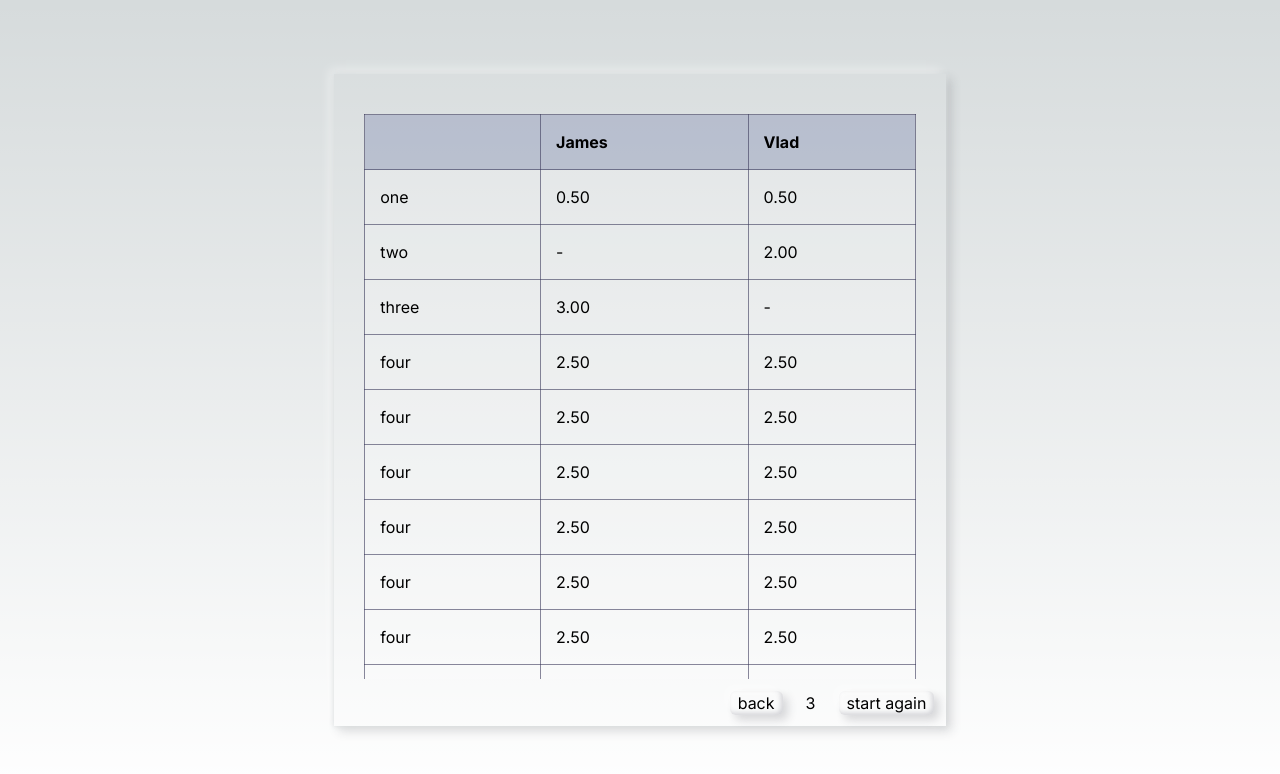
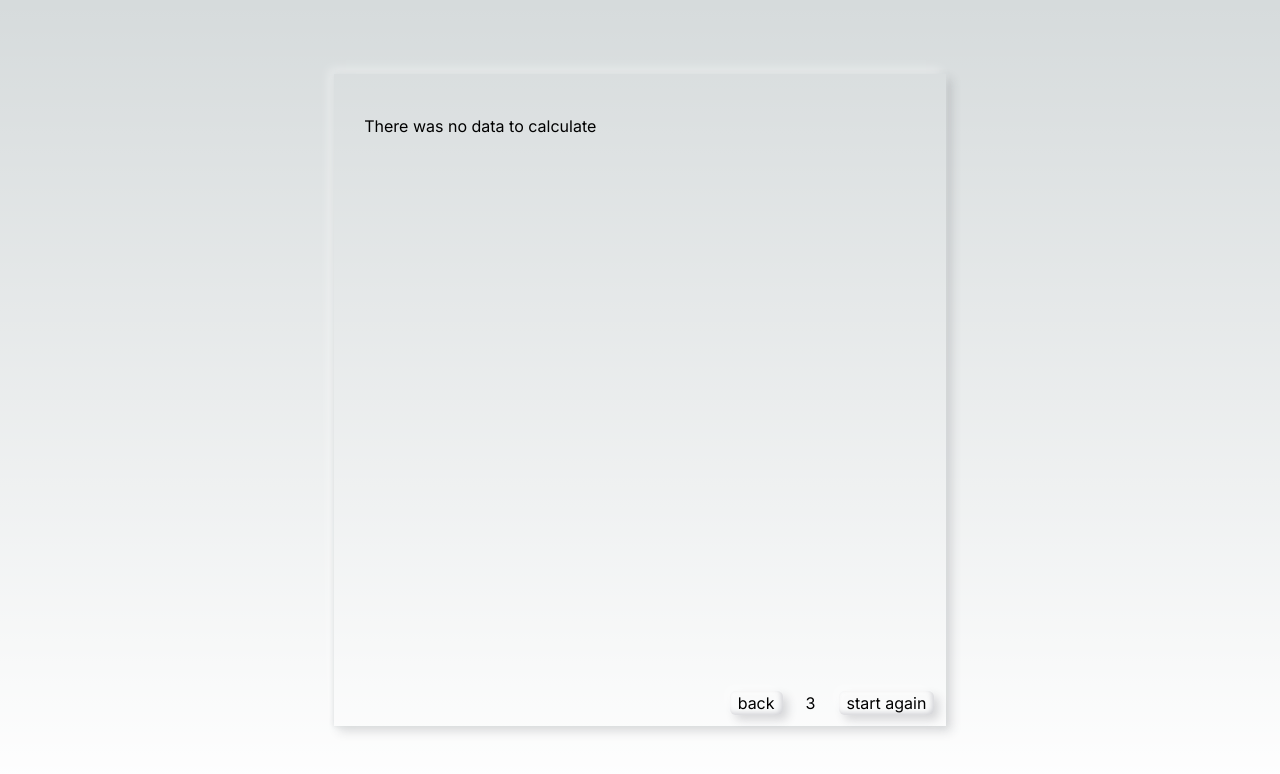
Before and after one commit to yoonlee201/split-money, a Next.js app: page /receipt in a window 1280 px wide. Shown: the top 774 px of the page. Built offline with nearby package versions, Linux system fonts and the light colour scheme.

Commit message:
finished

```diff
--- a/src/app/_components/mainPages/Menu.tsx
+++ b/src/app/_components/mainPages/Menu.tsx
@@ -5,19 +5,22 @@ import { Bill, Bill_, ItemProps } from '@/app/_components/Bill';
 import { PageRouteButton } from '@/app/_components/Button';
 import { Count } from '@/app/_components/Count';
 import { useState } from 'react';
+import { getLocalStorage, setLocalStorage } from '@/utils/localStorage';
 
 const Menu = () => {
-    const [people, setPeople] = useState<string[]>(
-        JSON.parse(localStorage.getItem('people') || '[]')
+    const [people, setPeople] = useState<string[]>(() =>
+        getLocalStorage('people', [])
     );
-    const [menu, setMenu] = useState<ItemProps[]>([
-        { name: '', cost: '', person: [] },
-    ]);
+    const [menu, setMenu] = useState<ItemProps[]>(() =>
+        getLocalStorage('menu', [{ name: '', cost: '', person: [] }])
+    );
 
-    const [tax, setTax] = useState('0');
-    const [tip, setTip] = useState('0');
-    const [taxUnit, setTaxUnit] = useState('$');
-    const [tipUnit, setTipUnit] = useState('%');
+    const [tax, setTax] = useState(() =>
+        getLocalStorage('tax', { tax: '0', taxUnit: '$' })
+    );
+    const [tip, setTip] = useState(() =>
+        getLocalStorage('tip', { tip: '0', tipUnit: '%' })
+    );
 
     const handlePlus = () => {
         setMenu([...menu, { name: '', cost: '', person: [] }]);
@@ -36,17 +39,16 @@ const Menu = () => {
     };
 
     const handleNextClick = () => {
-        localStorage.setItem(
+        setLocalStorage(
             'people',
-            JSON.stringify(people.filter(p => p !== ''))
+            people.filter(p => p !== '')
         );
-        localStorage.setItem(
+        setLocalStorage(
             'menu',
-            JSON.stringify(menu.filter(({ cost }) => cost !== ''))
+            menu.filter(({ cost }) => cost !== '')
         );
-        localStorage.setItem('tax', `"tax":${tax},"taxUnit":${taxUnit}`);
-        localStorage.setItem('tip', `"tip":${tip},"tipUnit":${tipUnit}`);
-        console.log(JSON.stringify(menu));
+        setLocalStorage('tax', tax);
+        setLocalStorage('tip', tip);
     };
 
     const getTotal = () => {
@@ -55,20 +57,18 @@ const Menu = () => {
             .reduce((sum, current) => sum + parseFloat(current.cost), 0);
 
         let tipTotal = 0;
-        if (tipUnit === '%') {
-            tipTotal = (total * parseFloat(tip)) / 100;
+        if (tip.tipUnit === '%') {
+            tipTotal = (total * parseFloat(tip.tip)) / 100;
         } else {
-            tipTotal = parseFloat(tip);
+            tipTotal = parseFloat(tip.tip);
         }
-        console.log(tipTotal);
 
         let taxTotal = 0;
-        if (taxUnit === '%') {
-            taxTotal = (total * parseFloat(tax)) / 100;
+        if (tax.taxUnit === '%') {
+            taxTotal = (total * parseFloat(tax.tax)) / 100;
         } else {
-            taxTotal = parseFloat(tax);
+            taxTotal = parseFloat(tax.tax);
         }
-        console.log(taxTotal);
 
         return total + tipTotal + taxTotal;
     };
@@ -98,18 +98,26 @@ const Menu = () => {
                     </Fieldset>
                     <Fieldset className="pb-3 pt-1">
                         <Bill_
-                            item={tax}
+                            item={tax.tax}
                             dropdownList={['$', '%']}
-                            setDropdown={setTaxUnit}
-                            handleChange={setTax}>
-                            Tax ({taxUnit})
+                            setDropdown={unit =>
+                                setTax({ ...tax, taxUnit: unit })
+                            }
+                            handleChange={value =>
+                                setTax({ ...tax, tax: value })
+                            }>
+                            Tax ({tax.taxUnit})
                         </Bill_>
                         <Bill_
-                            item={tip}
+                            item={tip.tip}
                             dropdownList={['%', '$']}
-                            setDropdown={setTipUnit}
-                            handleChange={setTip}>
-                            Tip ({tipUnit})
+                            setDropdown={unit =>
+                                setTip({ ...tip, tipUnit: unit })
+                            }
+                            handleChange={value =>
+                                setTip({ ...tip, tip: value })
+                            }>
+                            Tip ({tip.tipUnit})
                         </Bill_>
                         <div className="mx-4 flex gap-2">
                             <span className="flex w-[100px] max-w-[100px] justify-center">
--- a/src/app/_components/mainPages/People.tsx
+++ b/src/app/_components/mainPages/People.tsx
@@ -4,10 +4,12 @@ import { useState } from 'react';
 import { Count } from '@/app/_components/Count';
 import { Fieldset, Form, Text } from '@/app/_components/Form';
 import { PageRouteButton } from '@/app/_components/Button';
+import { getLocalStorage, setLocalStorage } from '@/utils/localStorage';
 
 const People = () => {
-    const [people, setPeople] = useState(['']);
-
+    const [people, setPeople] = useState<string[]>(() =>
+        getLocalStorage('people', [])
+    );
     const handlePlus = () => {
         setPeople([...people, '']);
     };
@@ -24,11 +26,10 @@ const People = () => {
     };
 
     const handleNextClick = () => {
-        localStorage.setItem(
+        setLocalStorage(
             'people',
-            JSON.stringify(people.filter(p => p !== ''))
+            people.filter(p => p !== '')
         );
-        console.log(JSON.stringify(people));
     };
 
 
--- a/src/app/_components/mainPages/Receipt.tsx
+++ b/src/app/_components/mainPages/Receipt.tsx
@@ -2,29 +2,85 @@
 
 import { PageRouteButton } from '@/app/_components/Button';
 import { ItemProps } from '@/app/_components/Bill';
-import { useState } from 'react';
+import { useEffect, useState } from 'react';
+import { getLocalStorage, setLocalStorage } from '@/utils/localStorage';
+
 
 const Receipt = () => {
-    const [people, setPeople] = useState<string[]>(['James', 'Vlad']);
-    const [menu, setMenu] = useState<ItemProps[]>([
-        { name: 'one', cost: '1.0', person: ['James', 'Vlad'] },
-        { name: 'two', cost: '2.0', person: ['Vlad'] },
-        { name: 'three', cost: '3.0', person: ['James'] },
-        { name: 'four', cost: '5.0', person: ['James', 'Vlad'] },
-        { name: 'four', cost: '5.0', person: ['James', 'Vlad'] },
-        { name: 'four', cost: '5.0', person: ['James', 'Vlad'] },
-        { name: 'four', cost: '5.0', person: ['James', 'Vlad'] },
-        { name: 'four', cost: '5.0', person: ['James', 'Vlad'] },
-        { name: 'four', cost: '5.0', person: ['James', 'Vlad'] },
-        { name: 'four', cost: '5.0', person: ['James', 'Vlad'] },
-        { name: 'four', cost: '5.0', person: ['James', 'Vlad'] },
-        { name: 'four', cost: '5.0', person: ['James', 'Vlad'] },
-        { name: 'four', cost: '5.0', person: ['James', 'Vlad'] },
-        { name: 'four', cost: '5.0', person: ['James', 'Vlad'] },
-    ]);
+    const [people, setPeople] = useState<string[]>(() =>
+        getLocalStorage('people', [])
+    );
+    const [menu, setMenu] = useState<ItemProps[]>(() =>
+        getLocalStorage('menu', [])
+    );
+    const [tax, setTax] = useState(() =>
+        getLocalStorage('tax', { tax: '0', taxUnit: '$' })
+    );
+    const [tip, setTip] = useState(() =>
+        getLocalStorage('tip', { tip: '0', tipUnit: '%' })
+    );
+
+    const [subtotals, setSubtotals] = useState<number[]>([]);
+    const [totals, setTotals] = useState<number[]>([]);
+    const [overallTotal, setOverallTotal] = useState<number>(0);
+
+    useEffect(() => {
+        const calculateTotals = () => {
+            // Calculate individual subtotals
+            const individualSubtotals = people.map(person =>
+                menu.reduce((total, item) => {
+                    if (item.person.includes(person)) {
+                        return (
+                            total + parseFloat(item.cost) / item.person.length
+                        );
+                    }
+                    return total;
+                }, 0)
+            );
+
+            setSubtotals(individualSubtotals);
+
+            const subtotalSum = individualSubtotals.reduce(
+                (sum, current) => sum + current,
+                0
+            );
+
+            // Calculate tax amount
+            const taxAmount =
+                tax.taxUnit === '$'
+                    ? parseFloat(tax.tax)
+                    : (subtotalSum * parseFloat(tax.tax)) / 100;
+
+            // Calculate tip amount
+            const tipAmount =
+                tip.tipUnit === '$'
+                    ? parseFloat(tip.tip)
+                    : (subtotalSum * parseFloat(tip.tip)) / 100;
+
+            // Calculate overall total
+            const calculatedOverallTotal = subtotalSum + taxAmount + tipAmount;
+            setOverallTotal(calculatedOverallTotal);
+
+            // Calculate individual totals including tax and tip
+            const individualTotals = individualSubtotals.map(subtotal => {
+                const proportion = subtotal / subtotalSum;
+                const individualTax = taxAmount * proportion;
+                const individualTip = tipAmount * proportion;
+                return subtotal + individualTax + individualTip;
+            });
+
+            setTotals(individualTotals);
+
+        };
+
+        calculateTotals();
+    }, [people, menu, tax, tip]);
+
     return (
         <>
             <section className="w-[90%] overflow-y-scroll">
+                {menu.length !== 0 && people.length !== 0 ? (
+                    <>
                         <table className="w-full table-auto">
                             <thead>
                                 <tr>
@@ -42,8 +98,9 @@ const Receipt = () => {
                                             <td key={`${item.name}-${person}`}>
                                                 {item.person.includes(person)
                                                     ? (
-                                                  parseFloat(item.cost) /
-                                                  item.person.length
+                                                          parseFloat(
+                                                              item.cost
+                                                          ) / item.person.length
                                                       ).toFixed(2)
                                                     : '-'}
                                             </td>
@@ -51,13 +108,41 @@ const Receipt = () => {
                                     </tr>
                                 ))}
                             </tbody>
+                            <tfoot>
+
+        <tr>
+            <td>Subtotal ($):</td>
+            {subtotals.map((price, i) => (
+                <td key={i}>{price.toFixed(2)}</td>
+            ))}
+        </tr>
+        <tr>
+            <td>Total (incl. Tax & Tip) ($):</td>
+            {totals.map((price, i) => (
+                <td key={i}>{price.toFixed(2)}</td>
+            ))}
+        </tr>
+        <tr>
+            <td colSpan={people.length + 1}>
+                Overall Total ($): {overallTotal.toFixed(2)}
+            </td>
+        </tr>
+
+                            </tfoot>
                         </table>
+                    </>
+                ) : (
+                    <span>There was no data to calculate</span>
+                )}
             </section>
             <PageRouteButton
                 hrefB="/menu"
                 hrefN="/"
                 labelB="back"
                 labelN="start again"
+                onNextClick={() => {
+                    localStorage.clear();
+                }}
                 page="3"
             />
         </>
--- /dev/null
+++ b/src/utils/localStorage.ts
@@ -0,0 +1,17 @@
+// utils/localStorage.ts
+
+export const getLocalStorage = (key: string, defaultValue: any) => {
+    if (typeof window !== 'undefined') {
+        const stored = localStorage.getItem(key);
+        if (stored !== null) {
+            return JSON.parse(stored);
+        }
+    }
+    return defaultValue;
+};
+
+export const setLocalStorage = (key: string, value: any) => {
+    if (typeof window !== 'undefined') {
+        localStorage.setItem(key, JSON.stringify(value));
+    }
+};
```
Lines whose indentation alone changed are shown as unchanged.
